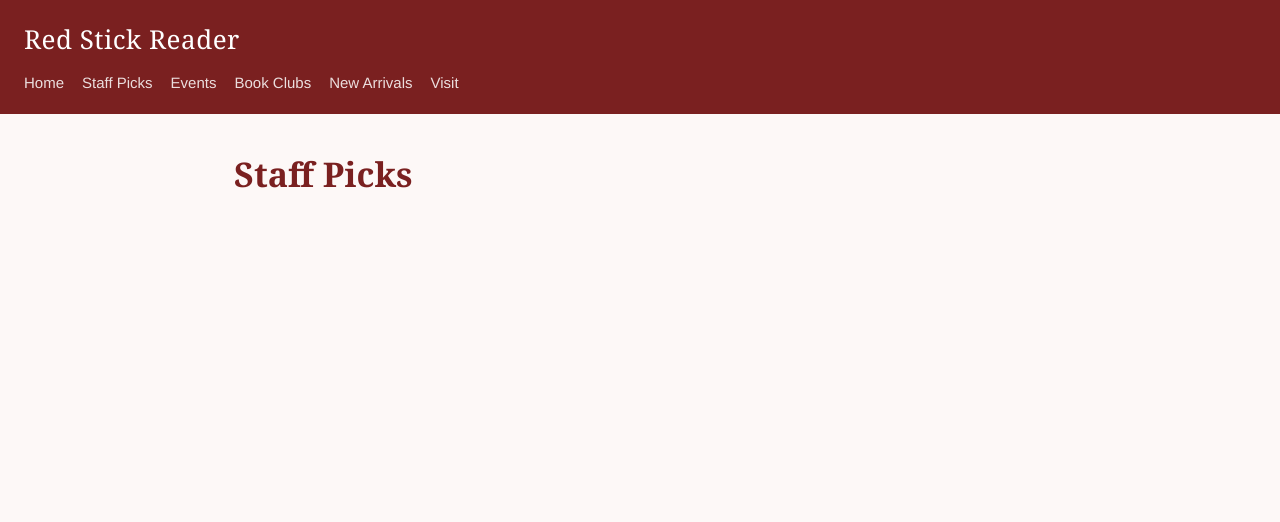
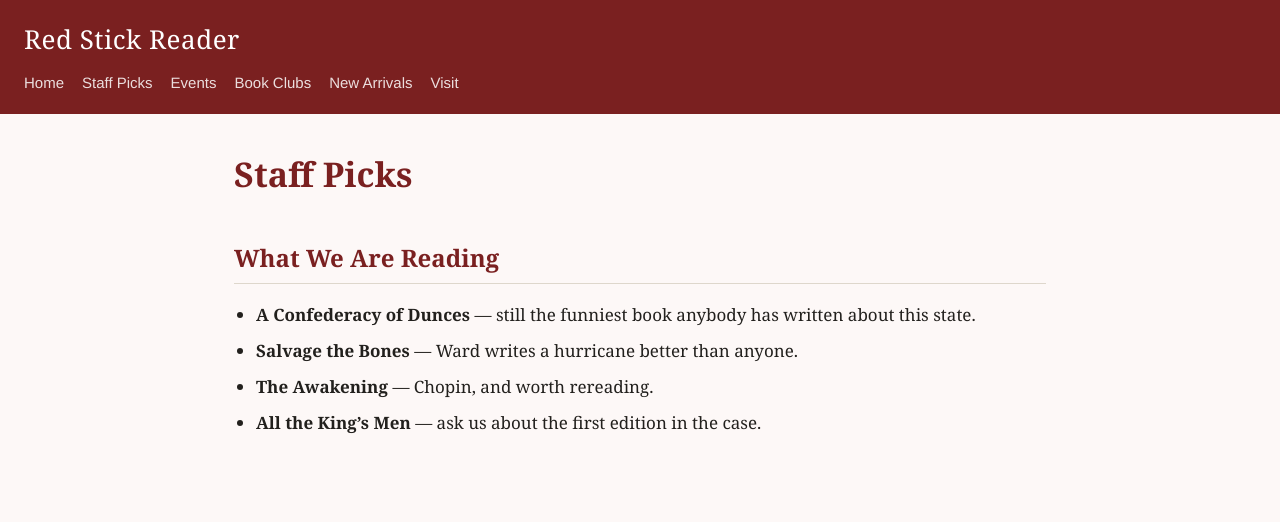
Before and after one commit to is-courses-practice-org/isds4125-f26-team-08, a plain HTML site: page staff-picks.html in a window 1280 px wide. Drawn offline with Linux system fonts and the light colour scheme.

```diff
--- a/staff-picks.html
+++ b/staff-picks.html
@@ -25,6 +25,16 @@
   <h1>Staff Picks</h1>
 
   <!-- STEP 2: paste your content block from snippets.txt on the line below -->
+<h2>What We Are Reading</h2>
+<ul>
+  <li><strong>A Confederacy of Dunces</strong> &mdash; still the funniest book
+      anybody has written about this state.</li>
+  <li><strong>Salvage the Bones</strong> &mdash; Ward writes a hurricane better
+      than anyone.</li>
+  <li><strong>The Awakening</strong> &mdash; Chopin, and worth rereading.</li>
+  <li><strong>All the King&rsquo;s Men</strong> &mdash; ask us about the first
+      edition in the case.</li>
+</ul>
 
 
 </main>
```
